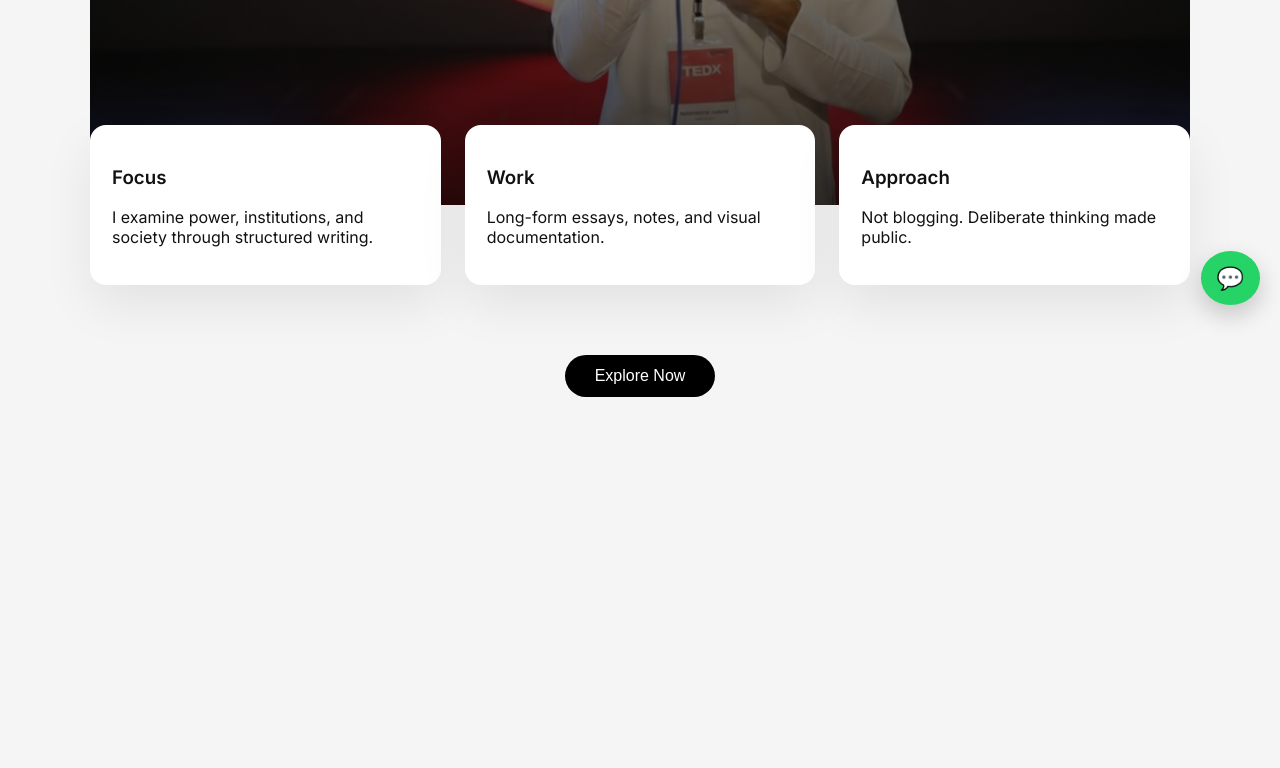
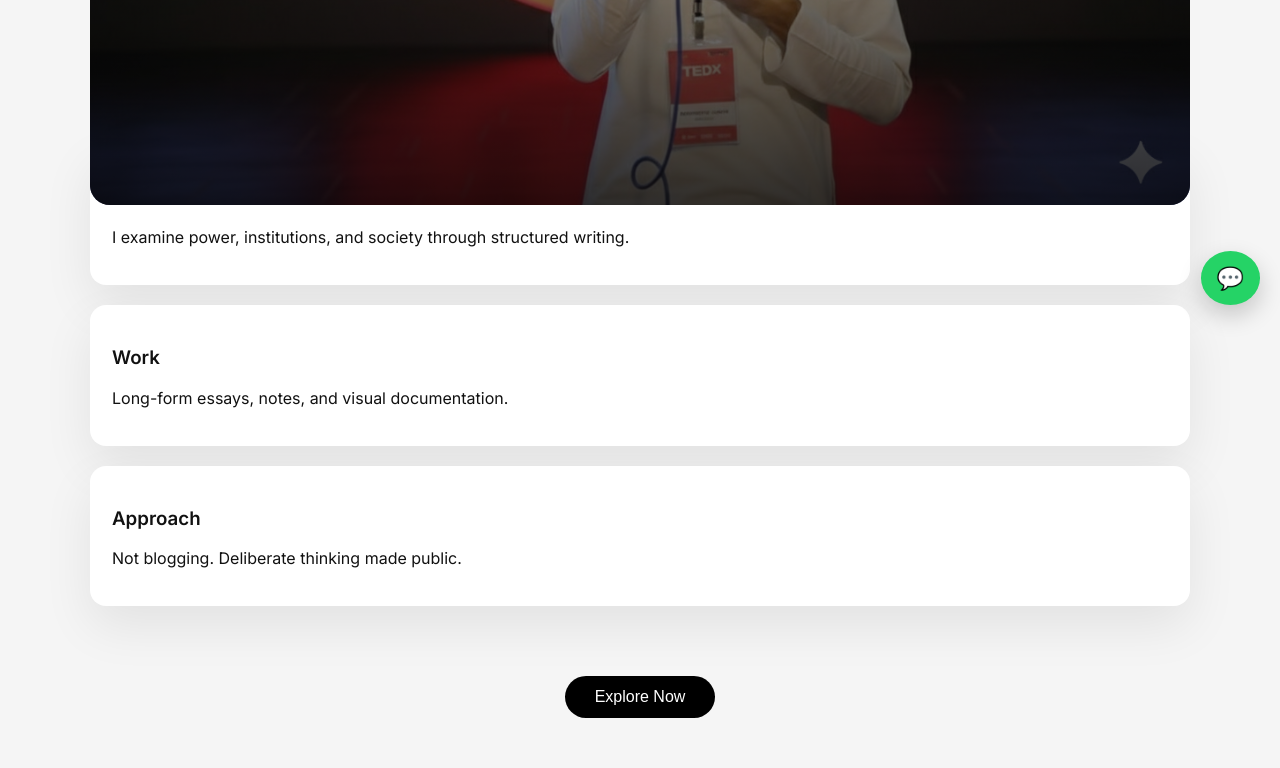
Before and after one commit to jawhartharuvana/jawhartharuvana.github.io, a Jekyll site: the page built from index.html, in a window 1280 px wide. Shown: the part 575-1343 px from the top of the page. Built offline with Jekyll 4.4.1, drawn with Linux system fonts in a browser that asks for light colours; before the commit the page ends 1022 px from its top, so only the background shows below that.

Commit message:
Update style.css

```diff
--- a/assets/css/style.css
+++ b/assets/css/style.css
@@ -104,12 +104,10 @@ body {
 
 /* GRID */
 .grid {
-  display: grid;
-  grid-template-columns: repeat(3, 1fr);
-  gap: 24px;
-  margin-top: -80px;
-  position: relative;
-  z-index: 3;
+  display: flex;
+  flex-direction: column;
+  gap: 20px;
+  margin-top: -60px;
 }
 
 /* CARDS */
```
